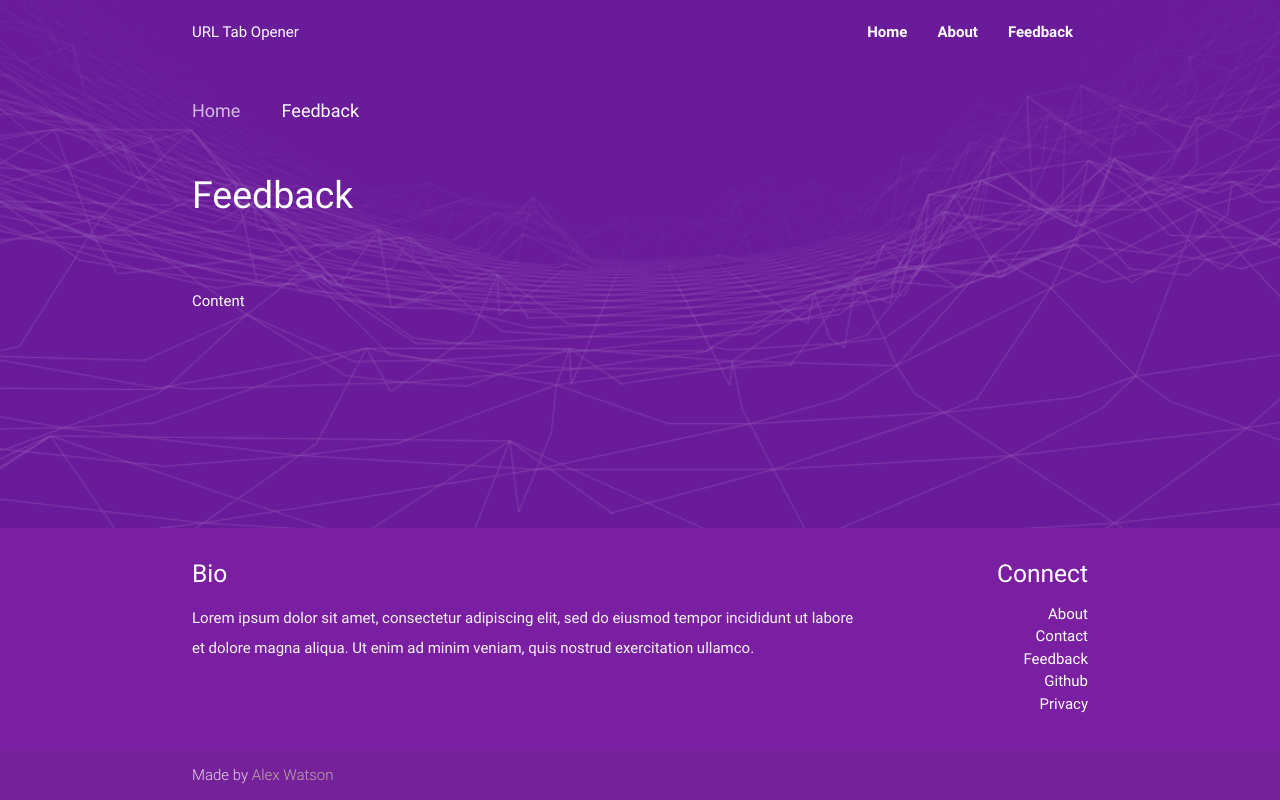
After one commit to alexwatever/py-urlopener, a Flask app: page /feedback in a window 1280 px wide. The commit adds this page. Run offline with Flask 2, Linux system fonts and the light colour scheme; some libraries are stand-ins or nearby versions.

Commit message:
added breadcrumbs, sitemap, and robots.txt

```diff
--- a/app/__init__.py
+++ b/app/__init__.py
@@ -1,4 +1,5 @@
 from flask import Flask
 
 app = Flask(__name__)
+
 from app import views
--- a/app/static/css/style.css
+++ b/app/static/css/style.css
@@ -83,6 +83,16 @@ nav ul li a:active {
   text-decoration: none;
 }
 
+/* Breadcrumbs */
+#breadcrumbs {
+  background-color: transparent;
+  box-shadow: 0 0 0 transparent;
+}
+
+#breadcrumbs > .nav-wrapper > .col {
+  padding-left: 0;
+}
+
 
 /* Main */
 main {
--- /dev/null
+++ b/app/static/robots.txt
@@ -0,0 +1,2 @@
+User-agent: *
+Allow: /
--- a/app/templates/base.html
+++ b/app/templates/base.html
@@ -6,11 +6,17 @@
   <body class="purple darken-3 white-text">
     {% include 'nav.html' %}
 
-    <main class="valign-wrapper">
+    <main>
       <div class="container">
         <div class="section">
+          {% block index %}{% endblock %}
+
           <div class="row">
-            <div class="col s12 center">
+            <div class="col s12">
+              {% if not title == "Home" %}
+                {% include 'breadcrumbs.html' %}
+              {% endif %}
+
               {% block content %}{% endblock %}
             </div>
           </div>
--- /dev/null
+++ b/app/templates/breadcrumbs.html
@@ -0,0 +1,8 @@
+<nav id="breadcrumbs">
+  <div class="nav-wrapper">
+    <div class="col s12">
+      <a href="/" title="Home Page" class="breadcrumb">Home</a>
+      <a href="{{ request.path }}" title="{{ title }}" class="breadcrumb">{{ title }}</a>
+    </div>
+  </div>
+</nav>
--- /dev/null
+++ b/app/templates/feedback.html
@@ -0,0 +1,9 @@
+{% extends "base.html" %}
+
+{% block content %}
+  <h1>{{ title }}</h1>
+
+  <p>&nbsp;</p>
+
+  <p>Content</p>
+{% endblock %}
--- a/app/templates/footer.html
+++ b/app/templates/footer.html
@@ -8,22 +8,23 @@
         <div class="col l3 s12 right-align">
           <h5 class="white-text">Connect</h5>
           <ul>
-            <li><a href="#!">Link 1</a></li>
-            <li><a href="#!">Link 2</a></li>
-            <li><a href="#!">Link 3</a></li>
-            <li><a href="#!">Link 4</a></li>
+            <li><a href="/about" title="About">About</a></li>
+            <li><a href="/contact" title="Contact">Contact</a></li>
+            <li><a href="/feedback" title="Feedback">Feedback</a></li>
+            <li><a href="https://github.com/iamlolz/py-urlopener" title="Github" target="_blank">Github</a></li>
+            <li><a href="/privacy" title="Privacy">Privacy</a></li>
           </ul>
         </div>
       </div>
     </div>
     <div class="footer-copyright">
       <div class="container">
-      Made by <a class="brown-text text-lighten-3" href="https://github.com/iamlolz">Alex Watson</a>
+      Made by <a href="https://github.com/iamlolz" title="Alex Watson" class="brown-text text-lighten-3">Alex Watson</a>
       </div>
     </div>
   </footer>
 
 
   <script src="//ajax.googleapis.com/ajax/libs/jquery/2.1.1/jquery.min.js"></script>
-  <script src="//d29jt3p8npdxka.cloudfront.net/js/materialize.min.js"></script>
+  <script src="//cdnjs.cloudflare.com/ajax/libs/materialize/0.97.6/js/materialize.min.js"></script>
   <script src="/static/js/global.js?v=1.0"></script>
--- a/app/templates/head.html
+++ b/app/templates/head.html
@@ -1,5 +1,5 @@
   {% if title %}
-    <title>{{ title }} - URL Tab Opener</title>
+    <title>{{ title }} | URL Tab Opener</title>
   {% else %}
     <title>Welcome to URL Tab Opener</title>
   {% endif %}
@@ -13,8 +13,8 @@
   <meta name="description" content="" />
   <meta name="keywords" content="" />
 
-  <link href="http://fonts.googleapis.com/icon?family=Material+Icons" rel="stylesheet">
-  <link href="//d29jt3p8npdxka.cloudfront.net/css/materialize.min.css" rel="stylesheet" />
+  <link href="//fonts.googleapis.com/icon?family=Material+Icons" rel="stylesheet">
+  <link href="//cdnjs.cloudflare.com/ajax/libs/materialize/0.97.6/css/materialize.min.css" rel="stylesheet">
   <link href="/static/css/style.css?v=1.0" rel="stylesheet" media="screen" />
 
   <link rel="shortcut icon" href="" type="image/x-icon" />
--- a/app/templates/nav.html
+++ b/app/templates/nav.html
@@ -1,11 +1,11 @@
   <nav role="navigation">
     <div class="nav-wrapper container">
-      <a id="logo-container" href="#" class="brand-logo">URL Tab Opener</a>
+      <a href="/" title="Link Open in Tabs" id="logo-container" class="brand-logo">URL Tab Opener</a>
 
       <ul id="nav-mobile" class="right hide-on-med-and-down">
-        <li><a href="#">Link 1</a></li>
-        <li><a href="#">Link 2</a></li>
-        <li><a href="#">Link 3</a></li>
+        <li><a href="/" title="Home Page">Home</a></li>
+        <li><a href="/about" title="About">About</a></li>
+        <li><a href="/feedback" title="Feedback">Feedback</a></li>
       </ul>
     </div>
   </nav>
--- a/app/views.py
+++ b/app/views.py
@@ -1,9 +1,90 @@
+import os
 from flask import render_template
+from flask import request
+from flask import send_from_directory
+from flask_sitemap import Sitemap
+from jinja2 import Environment, FileSystemLoader
 from app import app
 
+
+# sitemap
+ext = Sitemap(app=app)
+# sitemap config
+app.config['SITEMAP_GZIP'] = True
+
+
+# routes
 @app.route('/')
 def index():
-    user = {'nickname': 'Alex'} # fake user
-    return render_template('index.html',
-        title='Home',
-        user=user)
+  return render_template('index.html',
+    title='Home')
+
+@app.route('/about')
+def about():
+  lastmod = '11/10/85'
+  return render_template('about.html',
+    title='About',
+    priority='1')
+
+@app.route('/contact')
+def contact():
+  return render_template('contact.html',
+    title='Contact')
+
+@app.route('/feedback')
+def feedback():
+  return render_template('feedback.html',
+    title='Feedback')
+
+@app.route('/privacy')
+def privacy():
+  return render_template('privacy',
+    title='Privacy')
+
+@app.route('/robots.txt')
+def static_from_root():
+  return send_from_directory(app.static_folder, request.path[1:])
+
+
+# sitemap pages
+@ext.register_generator
+def index():
+  lastmod = '2016-06-09'
+  changefreq = 'daily'
+  priority = '1.0'
+  yield 'index', {}, lastmod, changefreq, priority
+
+@ext.register_generator
+def about():
+  lastmod = '2016-06-09'
+  changefreq = 'weekly'
+  priority = '0.8'
+  yield 'about', {}, lastmod, changefreq, priority
+
+@ext.register_generator
+def contact():
+  lastmod = '2016-06-09'
+  changefreq = 'weekly'
+  priority = '0.5'
+  yield 'contact', {}, lastmod, changefreq, priority
+
+@ext.register_generator
+def feedback():
+  lastmod = '2016-06-09'
+  changefreq = 'weekly'
+  priority = '0.5'
+  yield 'feedback', {}, lastmod, changefreq, priority
+
+@ext.register_generator
+def privacy():
+  lastmod = '2016-06-09'
+  changefreq = 'weekly'
+  priority = '0.7'
+  yield 'privacy', {}, lastmod, changefreq, priority
+
+@ext.register_generator
+def static_from_root():
+  lastmod = '2016-06-09'
+  changefreq = 'yearly'
+  priority = '0.1'
+  yield 'static_from_root', {}, lastmod, changefreq, priority
--- a/requirements.txt
+++ b/requirements.txt
@@ -1,5 +1,6 @@
 Flask==0.10.1
 Flask-Mail==0.9.1
+Flask-Sitemap==0.2.0
 Jinja2==2.8
 MarkupSafe==0.23
 Werkzeug==0.11.4
```
Also changed, not shown: app/templates/about.html (added, +9 -0 lines), app/templates/contact.html (added, +9 -0 lines), app/templates/index.html (+7 -1 lines), app/templates/privacy.html (added, +9 -0 lines).
